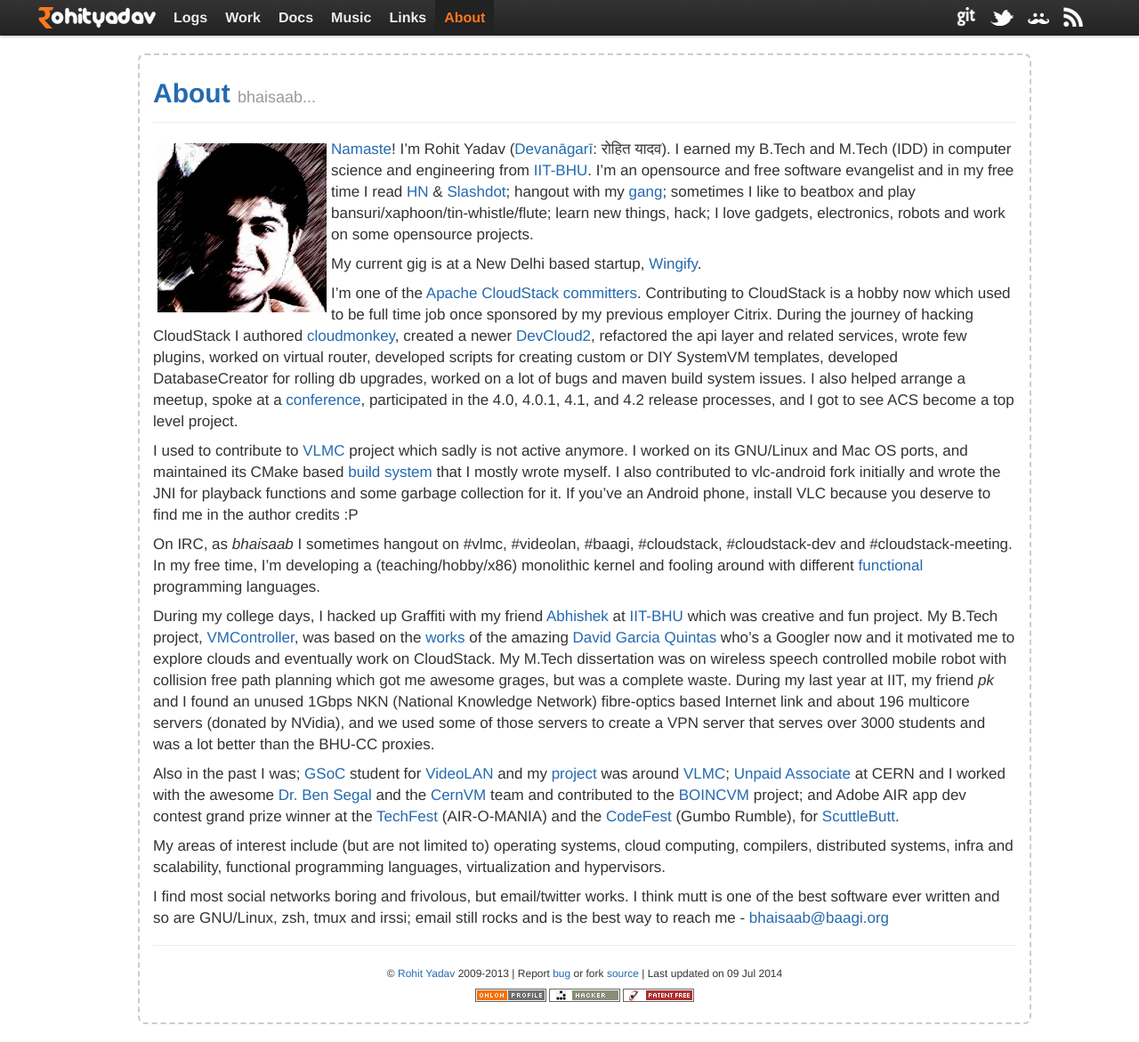
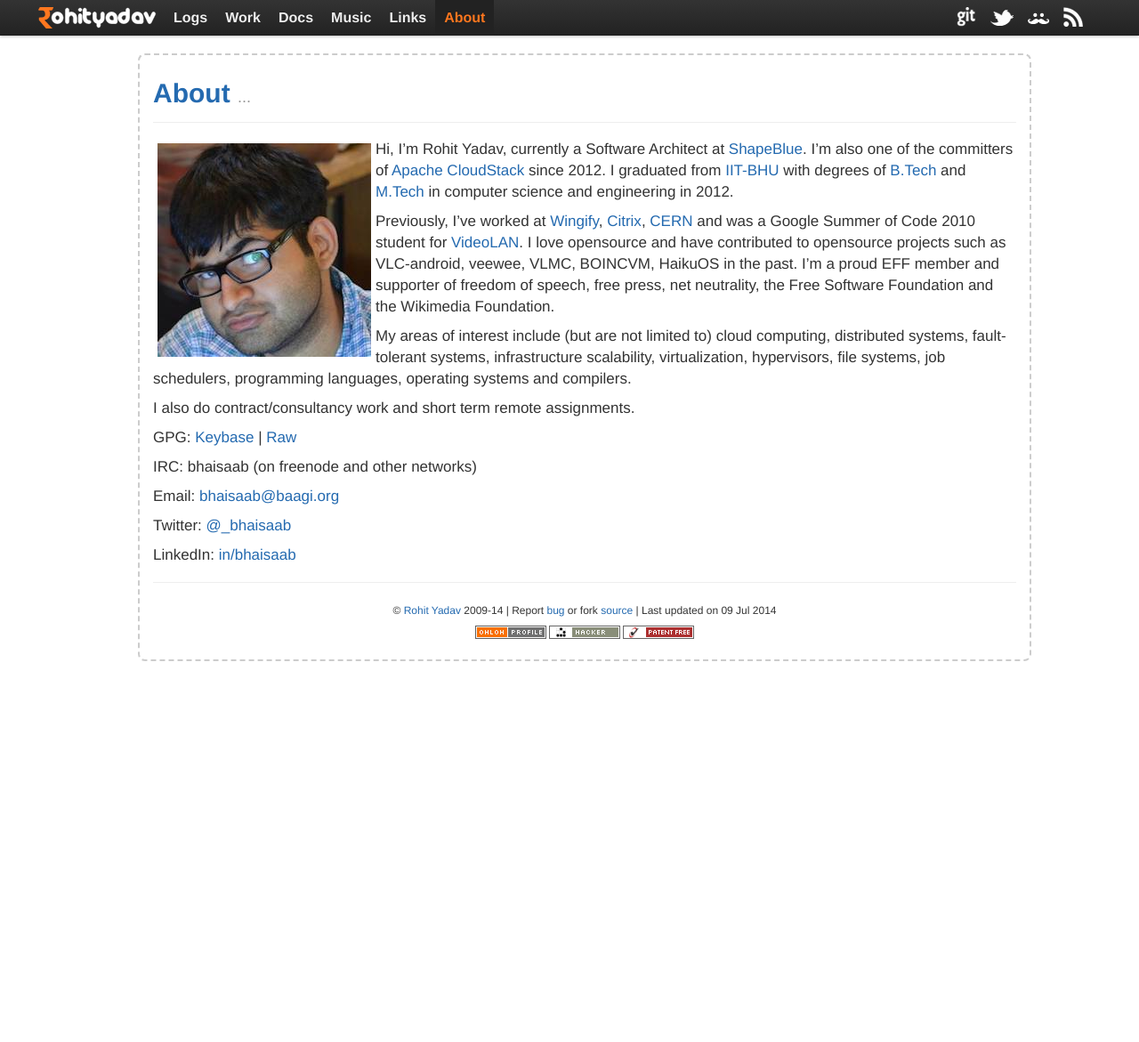
Before and after one commit to rohityadavcloud/rohityadavcloud.github.io, a Jekyll site: the page built from about.markdown, in a window 1280 px wide and 1171 px high. Shown: the whole window at 89% size. Built offline with Jekyll 4.4.1, drawn with Linux system fonts in a browser that asks for light colours.

Commit message:
blog: fix about me and other things
Signed-off-by: Rohit Yadav <bhaisaab@baagi.org>

```diff
--- a/_layouts/default.html
+++ b/_layouts/default.html
@@ -9,7 +9,7 @@
   <title>{{ page.title }} - Rohit Yadav</title>
   <meta name="viewport" content="width=device-width, initial-scale=1.0">
   <meta name="description" content="Writings, essays, blog posts, talks and projects by Rohit Yadav.">
-  <meta name="keywords" content="rohit,yadav,rohityadav,india,bhu,gsoc,cern,foss,opensource,hack,hacker,kernel,c,c++,python,ruby,erlang,lisp,cmake,vlmc,tantra,vmcontroller,virtualmachine,vm,xen" />
+  <meta name="keywords" content="rohit,yadav,rohityadav,iit,bhu,gsoc,wingify,citric,shapeblue,cern,foss,opensource,hack,hacker,kernel,java,c++,python,go,golang,lisp,cmake,vlmc,vmcontroller,virtualmachine,vm,xen,kvm,cloud,cloudstack,apache,cloudmonkey" />
   <meta name="author" content="Rohit Yadav">
 
   <link href="/favicon.ico" rel="shortcut icon" type="image/x-icon" />
@@ -67,7 +67,7 @@
 
         <hr/>
         <p style="font-size: 12px; text-align: center;">
-        &copy; <a rel="author" href="https://plus.google.com/105500838080334630026?rel=author">Rohit Yadav</a> 2009-2013 | Report <a href="https://github.com/bhaisaab/bhaisaab.github.com/issues/new">bug</a> or fork <a href="https://github.com/bhaisaab/bhaisaab.github.com">source</a> | Last updated on {{ site.time | date_to_string }}
+        &copy; <a rel="author" href="https://plus.google.com/105500838080334630026?rel=author">Rohit Yadav</a> 2009-{{ site.time | date: '%y' }} | Report <a href="https://github.com/bhaisaab/bhaisaab.github.com/issues/new">bug</a> or fork <a href="https://github.com/bhaisaab/bhaisaab.github.com">source</a> | Last updated on {{ site.time | date_to_string }}
           <br>
           <a href="https://www.ohloh.net/accounts/58276?ref=Tiny"><img width="80" height="15" alt="Ohloh profile for Rohit Yadav" src="/assets/img/ohloh.gif"/></a>
           <a href='http://www.catb.org/hacker-emblem/'><img src='/assets/img/hacker.png' alt='hacker emblem' /></a>
--- a/about.markdown
+++ b/about.markdown
@@ -1,92 +1,36 @@
 ---
 layout: page
 title: About
-tagline: bhaisaab
 permalink: /about/
 ---
 
 <img align="left" style="padding: 5px;" src="/assets/img/avatar.jpg"/>
-[Namaste][]! I'm Rohit Yadav ([Devanāgarī][devnagari]: रोहित यादव). I earned my
-B.Tech and M.Tech (IDD) in computer science and engineering from
-[IIT-BHU](http://en.wikipedia.org/wiki/Indian_Institute_of_Technology_%28Banaras_Hindu_University%29_Varanasi).
-I'm an opensource and free software evangelist and in my free time I read [HN][]
-&amp; [Slashdot][]; hangout with my [gang](http://baagi.org); sometimes I like
-to beatbox and play bansuri/xaphoon/tin-whistle/flute; learn new things, hack;
-I love gadgets, electronics, robots and work on some opensource projects.
+Hi, I'm Rohit Yadav, currently a Software Architect at [ShapeBlue](http://shapeblue.com).
+I'm also one of the committers of [Apache CloudStack](http://cloudstack.apache.org)
+since 2012. I graduated from [IIT-BHU](http://en.wikipedia.org/wiki/Indian_Institute_of_Technology_%28Banaras_Hindu_University%29_Varanasi)
+with degrees of [B.Tech](http://en.wikipedia.org/wiki/Bachelor_of_Technology) and
+[M.Tech](http://en.wikipedia.org/wiki/Master_of_Engineering) in computer science
+and engineering in 2012.
 
-My current gig is at a New Delhi based startup, [Wingify](http://wingify.com).
+Previously, I've worked at [Wingify](http://wingify.com), [Citrix](http://citrix.com),
+[CERN](http://ph-dep-sft.web.cern.ch) and was a Google Summer of Code 2010 student for
+[VideoLAN](http://videolan.org). I love opensource and have contributed to
+opensource projects such as VLC-android, veewee, VLMC, BOINCVM, HaikuOS in the
+past. I'm a proud EFF member and supporter of freedom of speech, free press, net
+neutrality, the Free Software Foundation and the Wikimedia Foundation.
 
-I'm one of the [Apache CloudStack](http://cloudstack.apache.org/)
-[committers](https://www.ohloh.net/p/CloudStack/contributors/).
-Contributing to CloudStack is a hobby now which used to be full time job once
-sponsored by my previous employer Citrix. During the journey of hacking CloudStack I authored
-[cloudmonkey](http://pypi.python.org/pypi/cloudmonkey), created a newer
-[DevCloud2](http://people.apache.org/~bhaisaab/cloudstack/devcloud/devcloud2.ova),
-refactored the api layer and related services, wrote few plugins, worked on
-virtual router, developed scripts for creating custom or DIY SystemVM templates,
-developed DatabaseCreator for rolling db upgrades, worked on a lot of bugs and
-maven build system issues. I also helped arrange a meetup, spoke at a
-[conference](http://collab12.cloudstack.org/), participated in the 4.0, 4.0.1, 4.1,
-and 4.2 release processes, and I got to see ACS become a top level project.
+My areas of interest include (but are not limited to) cloud computing, distributed
+systems, fault-tolerant systems, infrastructure scalability, virtualization, hypervisors,
+file systems, job schedulers, programming languages, operating systems and compilers.
 
-I used to contribute to [VLMC][] project which sadly is not active anymore. I
-worked on its GNU/Linux and Mac OS ports, and maintained its CMake based [build
-system][CMakeQt] that I mostly wrote myself. I also contributed to vlc-android fork
-initially and wrote the JNI for playback functions and some garbage collection for it.
-If you've an Android phone, install VLC because you deserve to find me in the author credits :P
+I also do contract/consultancy work and short term remote assignments.
 
-On IRC, as *bhaisaab* I sometimes hangout on #vlmc, #videolan, #baagi, #cloudstack, #cloudstack-dev
-and #cloudstack-meeting. In my free time, I'm developing a (teaching/hobby/x86)
-monolithic kernel and fooling around with different
-[functional](http://learnyouahaskell.com/) programming languages.
+GPG: [Keybase](https://keybase.io/bhaisaab) \| [Raw](https://keybase.io/bhaisaab/key.asc)
 
-During my college days, I hacked up Graffiti with my friend [Abhishek][] at [IIT-BHU][]
-which was creative and fun project. My B.Tech project, [VMController],
-was based on the [works][david-boincvm] of the amazing [David Garcia Quintas][david]
-who's a Googler now and it motivated me to explore clouds and eventually work on
-CloudStack. My M.Tech dissertation was on wireless speech controlled mobile
-robot with collision free path planning which got me awesome grages, but was a complete waste.
-During my last year at IIT, my friend _pk_ and I found an unused 1Gbps NKN (National Knowledge
-Network) fibre-optics based Internet link and about 196 multicore servers
-(donated by NVidia), and we used some of those servers to create a VPN server
-that serves over 3000 students and was a lot better than the BHU-CC proxies.
+IRC: bhaisaab (on freenode and other networks)
 
-Also in the past I was; [GSoC] student for [VideoLAN][yt-vlmc-wiki] and my
-[project][gsoc-project] was around [VLMC][]; [Unpaid Associate][boincvm] at CERN
-and I worked with the awesome [Dr. Ben Segal][ben] and the [CernVM][] team and
-contributed to the [BOINCVM][boincvm] project; and Adobe AIR app dev contest
-grand prize winner at the [TechFest][] (AIR-O-MANIA) and the [CodeFest][] (Gumbo
-Rumble), for [ScuttleButt][].
+Email: <bhaisaab@baagi.org>
 
-My areas of interest include (but are not limited to) operating systems, cloud
-computing, compilers, distributed systems, infra and scalability, functional
-programming languages, virtualization and hypervisors.
+Twitter: [@_bhaisaab](https://twitter.com/bhaisaab)
 
-I find most social networks boring and frivolous, but email/twitter works. I think
-mutt is one of the best software ever written and so are GNU/Linux, zsh, tmux and
-irssi; email still rocks and is the best way to reach me - <bhaisaab@baagi.org>
-
-[Namaste]: http://en.wikipedia.org/wiki/Namaste
-[devnagari]: http://en.wikipedia.org/wiki/Devan%C4%81gar%C4%AB
-[IIT-BHU]: http://itbhu.ac.in
-[HN]: http://news.ycombinator.com
-[Slashdot]: http://slashdot.org
-[VLMC]: http://trac.videolan.org/vlmc
-[CMakeQt]: https://github.com/bhaisaab/cmakeqt
-[Abhishek]: http://theshowstopper.in
-[VMController]: http://code.google.com/p/vmcontroller
-[david-boincvm]: http://bitbucket.org/dgquintas/boincvm
-[david]: http://www.linkedin.com/in/davidgarciaquintas
-[GSoC]: http://en.wikipedia.org/wiki/Google_Summer_of_Code
-[yt-vlmc-wiki]: http://wiki.videolan.org/SoC_2010/Youtube_Integration_VLMC
-[gsoc-project]: http://www.google-melange.com/gsoc/project/google/gsoc2010/rohit_yadav/25001
-[boincvm]: http://code.google.com/p/boincvm
-[ben]: http://ben.web.cern.ch/ben/
-[CernVM]: http://cernvm.cern.ch/cernvm/
-[TechFest]: http://www.techfest.org/
-[CodeFest]: http://itbhu.ac.in/codefest/
-[ScuttleButt]: /files/old/scuttlebutt.zip
-
-<script type="text/javascript">
-  mixpanel.track("About Page");
-</script>
+LinkedIn: [in/bhaisaab](https://www.linkedin.com/in/bhaisaab)
```
Also changed, not shown: other parts of _layouts/default.html (+1 -1 lines), 404.html (+0 -9 lines), assets/img/avatar.jpg, atom.xml (line endings or trailing spaces).
